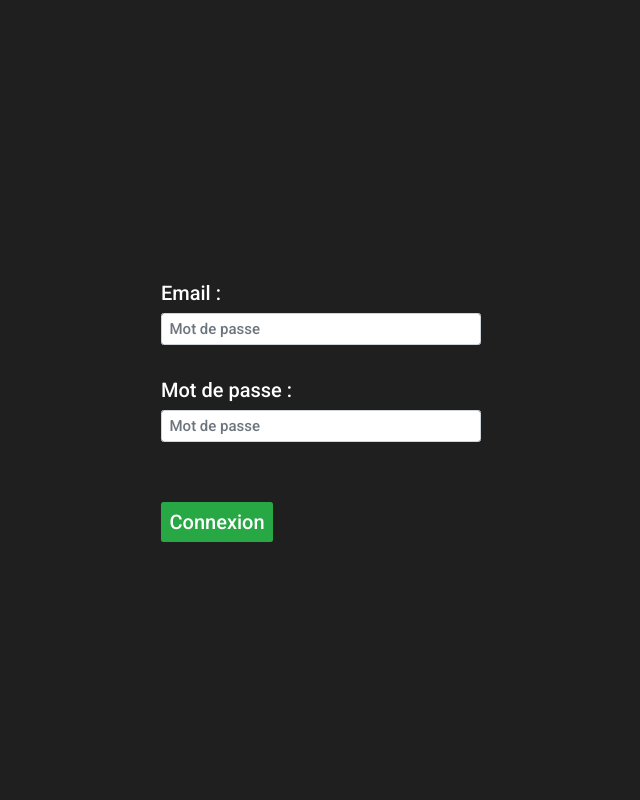
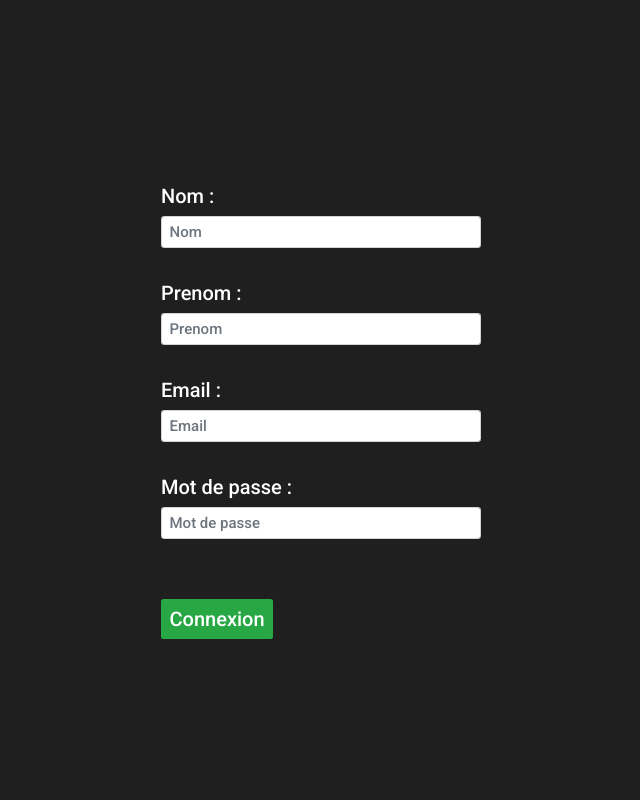
Before and after one commit to LeoPhilip33/servnas, a PHP site: page /back/inscription.php in a window 1280 px wide. Shown: the whole page, without its empty margins (319-959 px from the left). Run offline with PHP 8.4, Linux system fonts and the light colour scheme.

Commit message:
:sparkles: ajout des champs nom et prenom

```diff
--- a/back/inscription.php
+++ b/back/inscription.php
@@ -11,12 +11,20 @@
     <section class="form_container">
         <form class="w-25" method="POST">
             <div class="form-group">
-                <label> Email : </label>
-                <input class="form-control" type="text" name="Login" placeholder="Mot de passe" maxlength="45">
+                <label for="nom"> Nom : </label>
+                <input class="form-control" id="nom" type="text" name="Nom" placeholder="Nom" maxlength="45">
             </div>
             <div class="form-group">
-                <label> Mot de passe : </label>
-                <input class="form-control" type="password" name="Pass" placeholder="Mot de passe" maxlength="45">
+                <label for="prenom"> Prenom : </label>
+                <input class="form-control" id="prenom" type="text" name="Prenom" placeholder="Prenom" maxlength="45">
+            </div>
+            <div class="form-group">
+                <label for="email"> Email : </label>
+                <input class="form-control" id="email" type="text" name="Email" placeholder="Email" maxlength="45">
+            </div>
+            <div class="form-group">
+                <label for="mdp"> Mot de passe : </label>
+                <input class="form-control" id="mdp" type="password" name="Pass" placeholder="Mot de passe" maxlength="45">
             </div>
             <button class="btn btn-green" type="envoyer" value="Envoyer"> Connexion </button>
         </form>
```
